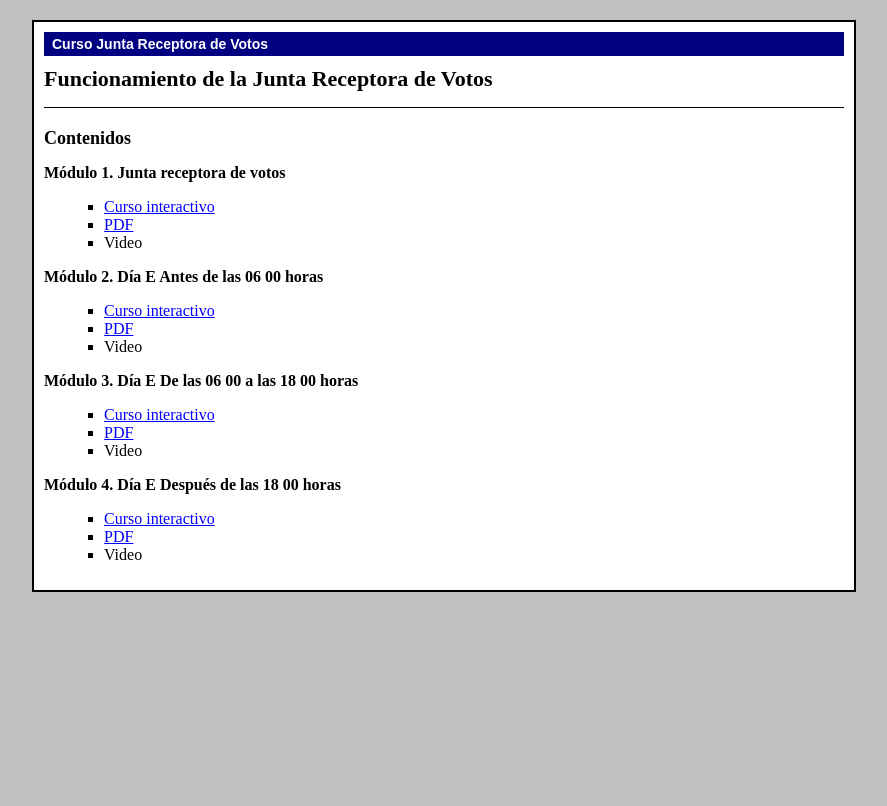
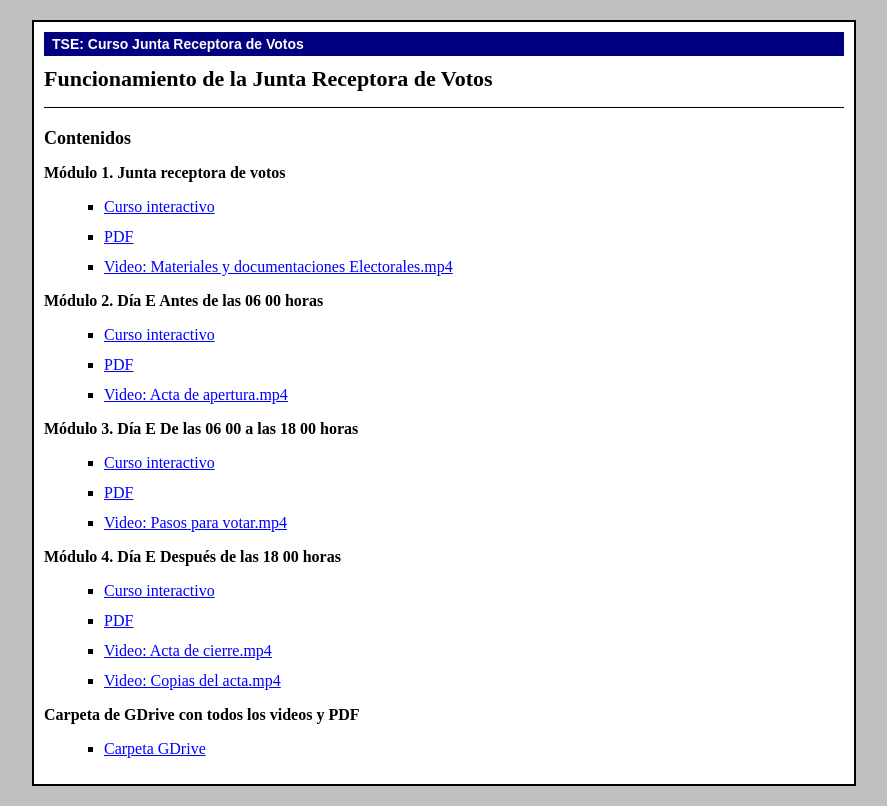
Before and after one commit to rossoporcocr/tse-curso-junta-receptora-de-votos, a plain HTML site: page index.html in a window 1280 px wide. Shown: the whole page, without its empty margins (196-1083 px from the left). Drawn offline with Linux system fonts and the light colour scheme.

Commit message:
Add video links fix href

```diff
--- a/index.html
+++ b/index.html
@@ -54,6 +54,10 @@ ul {
     margin-left: 20px;
 }
 
+li:not(:last-child) {
+   margin-bottom: 12px;
+}
+
 /* Classic links */
 a:link {
     color: #0000ff;
@@ -81,7 +85,7 @@ hr {
 
 <div class="window">
     <div class="title-bar">
-        Curso Junta Receptora de Votos
+        TSE: Curso Junta Receptora de Votos
     </div>
 
     <h1>Funcionamiento de la Junta Receptora de Votos</h1>
@@ -92,32 +96,37 @@ hr {
 
     <h3>Módulo 1. Junta receptora de votos</h3>
     <ul>
-        <li><a href="./mod1/Módulo 1/story.html">Curso interactivo</a></li>
-        <li><a href="./mod1/Módulo 1. Junta Receptora de Votos.pdf">PDF</a></li>
-        <li>Video</li>
+        <li><a target="_blank" rel="noopener noreferrer" href="./mod1/Módulo 1/story.html">Curso interactivo</a></li>
+        <li><a target="_blank" rel="noopener noreferrer" href="./mod1/Módulo 1. Junta Receptora de Votos.pdf">PDF</a></li>
+        <li><a target="_blank" rel="noopener noreferrer" href="https://drive.google.com/file/d/1GMfZzRH-vVD5cfclPA_hjzWhlI6xnzcU/view?usp=drive_link">Video: Materiales y documentaciones Electorales.mp4</a></li>
     </ul>
 
     <h3>Módulo 2. Día E Antes de las 06 00 horas</h3>
     <ul>
-        <li><a href="./mod2/Módulo 2/story.html">Curso interactivo</a></li>
-        <li><a href="./mod2/Módulo 2. Día E_ Antes de las 06_00.pdf">PDF</a></li>
-        <li>Video</li>
+        <li><a target="_blank" rel="noopener noreferrer" href="./mod2/Módulo 2/story.html">Curso interactivo</a></li>
+        <li><a target="_blank" rel="noopener noreferrer" href="./mod2/Módulo 2. Día E_ Antes de las 06_00.pdf">PDF</a></li>
+        <li><a target="_blank" rel="noopener noreferrer" href="https://drive.google.com/file/d/1mqTcQbx2ebz8k7Sr_2Vp6O89f5ByusQM/view?usp=drive_link">Video: Acta de apertura.mp4</a></li>
     </ul>
 
     <h3>Módulo 3. Día E De las 06 00 a las 18 00 horas</h3>
     <ul>
-        <li><a href="./mod3/Módulo 3/story.html">Curso interactivo</a></li>
-        <li><a href="./mod3/Módulo 3. Día E_de las 06_00 a las.pdf">PDF</a></li>
-        <li>Video</li>
+        <li><a target="_blank" rel="noopener noreferrer" href="./mod3/Módulo 3/story.html">Curso interactivo</a></li>
+        <li><a target="_blank" rel="noopener noreferrer" href="./mod3/Módulo 3. Día E_de las 06_00 a las.pdf">PDF</a></li>
+        <li><a target="_blank" rel="noopener noreferrer" href="https://drive.google.com/file/d/11RtYPJwIX9t2qOSfnK8uUniYFBKgRBoK/view?usp=drive_link">Video: Pasos para votar.mp4</a></li>
     </ul>
 
     <h3>Módulo 4. Día E Después de las 18 00 horas</h3>
     <ul>
-        <li><a href="./mod4/Módulo 4/story.html">Curso interactivo</a></li>
-        <li><a href="./mod4/Módulo 4_ despues de las 18 horas.pdf">PDF</a></li>
-        <li>Video</li>
+        <li><a target="_blank" rel="noopener noreferrer" href="./mod4/Módulo 4/story.html">Curso interactivo</a></li>
+        <li><a target="_blank" rel="noopener noreferrer" href="./mod4/Módulo 4_ despues de las 18 horas.pdf">PDF</a></li>
+        <li><a target="_blank" rel="noopener noreferrer" href="https://drive.google.com/file/d/12BmQAvENizUb4h1fX146sWeXh44qlCW2/view?usp=drive_link">Video: Acta de cierre.mp4</a></li>
+		<li><a target="_blank" rel="noopener noreferrer" href="https://drive.google.com/file/d/1yKZrkeUgrJphnd715NDt26TvvKtHmWOO/view?usp=drive_link">Video: Copias del acta.mp4</a></li>
     </ul>
 
+	<h3>Carpeta de GDrive con todos los videos y PDF</h3>
+	<ul>
+	<li><a target="_blank" rel="noopener noreferrer" href="https://drive.google.com/drive/folders/1nQSJ1erfAdkcoxVT2wrd1biVuwYqO6xX?usp=sharing">Carpeta GDrive</a></li>
+	</ul>
 </div>
 
 </body>
```
